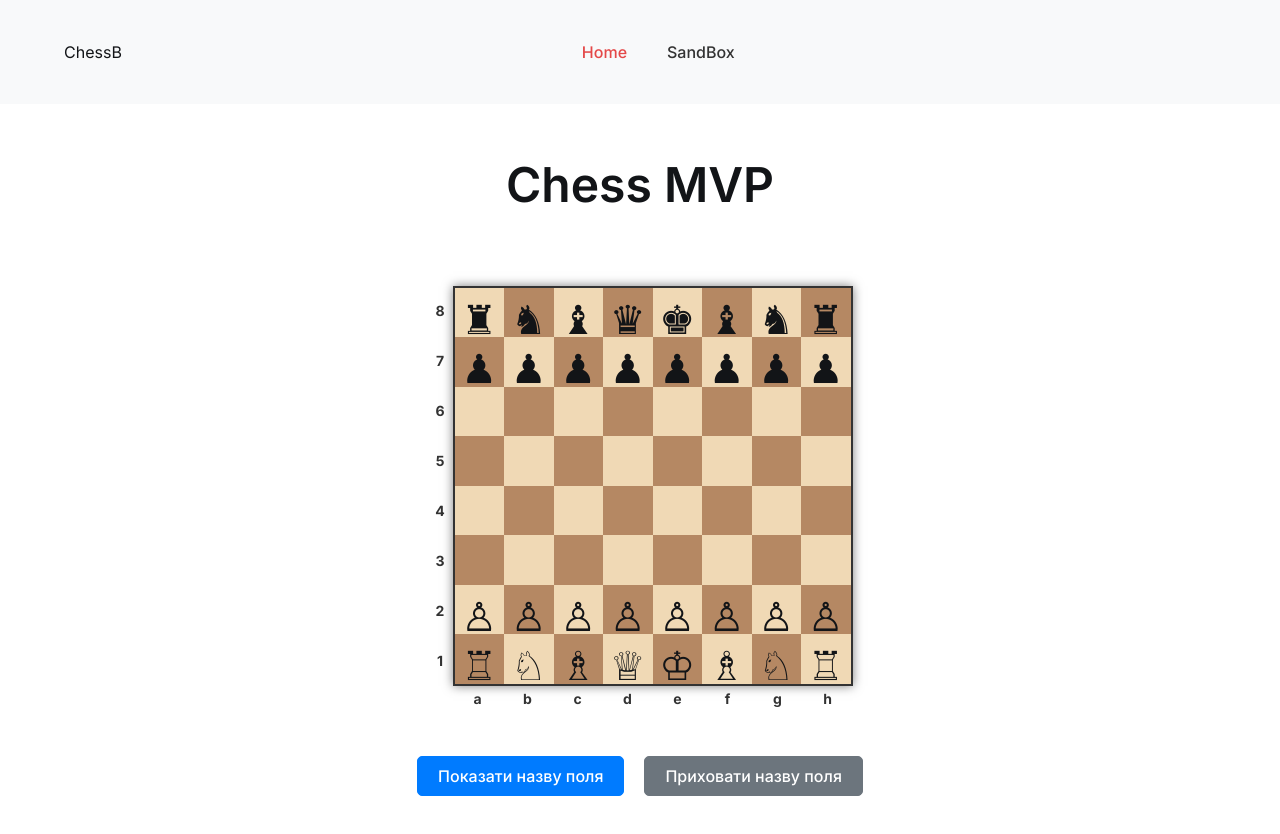
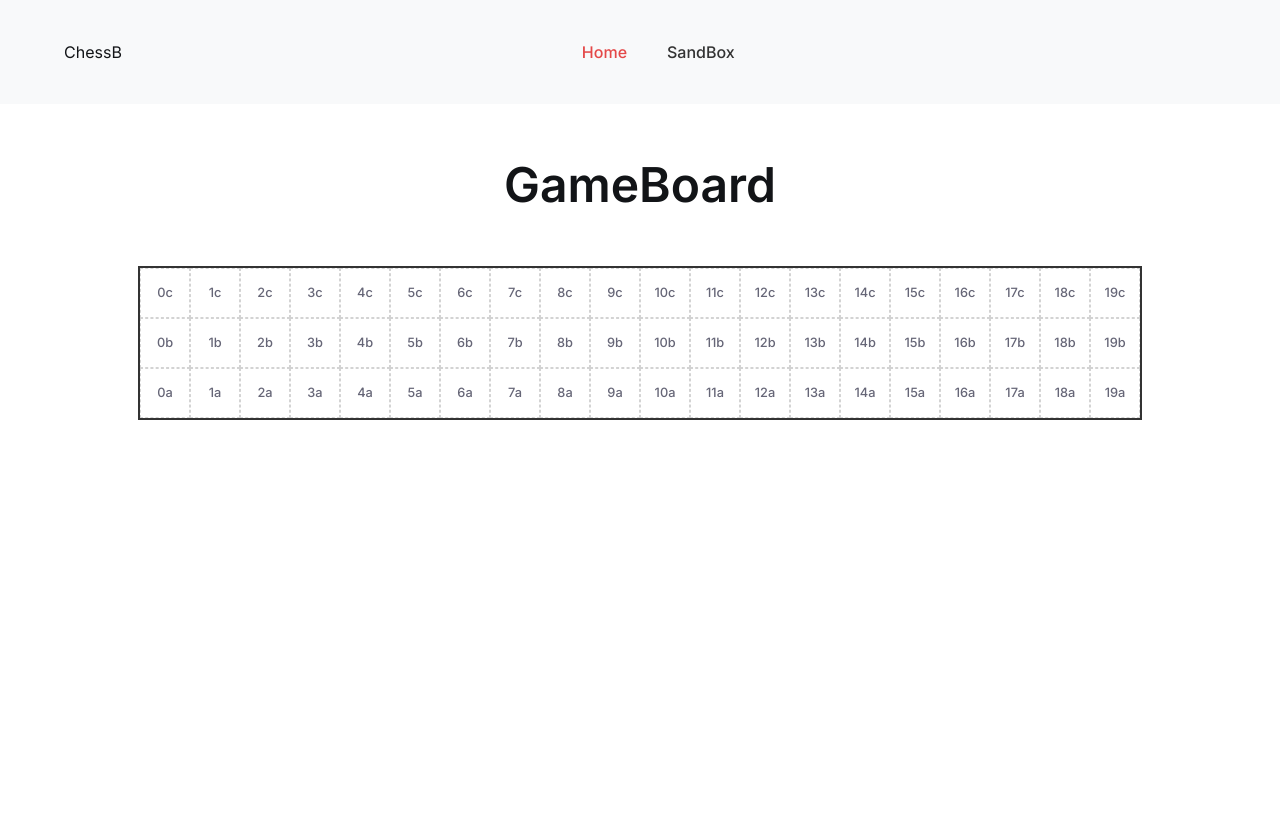
Before and after one commit to blackkat02/sticmanRun, a React (Vite) app: page / in a window 1280 px wide. Shown: the top 834 px of the page. After the commit the page ends 800 px from the top, so only its background shows below. Built offline with nearby package versions, Linux system fonts and the light colour scheme; a web font is replaced by a local one.

Commit message:
added GameBoard

```diff
--- a/package.json
+++ b/package.json
@@ -30,7 +30,7 @@
   },
   "devDependencies": {
     "@eslint/js": "^9.22.0",
-    "@vitejs/plugin-react": "^4.5.0",
+    "@vitejs/plugin-react": "^4.7.0",
     "@vitejs/plugin-react-swc": "^3.9.0",
     "eslint": "^9.22.0",
     "eslint-config-prettier": "^10.1.2",
--- /dev/null
+++ b/src/components/Cell/Cell.jsx
@@ -0,0 +1,27 @@
+// Cell.js - Компонент окремої клітинки
+import React from 'react';
+
+export const Cell = ({ x, y, level, onClick }) => {
+  const cellStyle = {
+    width: '50px', // Розмір клітинки
+    height: '50px',
+    border: '1px dashed lightgray', // Переривчастий світло-сірий бордер
+    display: 'flex',
+    justifyContent: 'center',
+    alignItems: 'center',
+    fontSize: '0.8em',
+    color: '#667',
+    boxSizing: 'border-box', // Щоб бордер не збільшував розмір клітинки
+    cursor: 'pointer',
+    backgroundColor: 'white', // Можеш змінити для візуалізації рівнів
+  };
+
+  // Тимчасова індикація для демонстрації координат та рівнів
+  const displayCoord = `${x}${String.fromCharCode(97 + level)}`; // 0a, 1b, etc.
+
+  return (
+    <button style={cellStyle} onClick={onClick}>
+      {displayCoord}
+    </button>
+  );
+};
--- /dev/null
+++ b/src/components/GameBoard/GameBoard.jsx
@@ -0,0 +1,49 @@
+import React from 'react';
+import { Cell } from '../Cell/Cell';
+
+export const GameBoard = () => {
+  // Розміри дошки
+  const boardWidthInCells = 20; // 20 клітинок завширшки
+  const numberOfLevels = 3;    // 3 рівні (0, 1, 2 або a, b, c)
+
+  const boardStyle = {
+    display: 'grid',
+    // Створюємо колонки, де кожна клітинка має ширину 50px
+    gridTemplateColumns: `repeat(${boardWidthInCells}, 50px)`,
+    // Створюємо рядки, де кожна клітинка має висоту 50px
+    gridTemplateRows: `repeat(${numberOfLevels}, 50px)`,
+    gap: '0px', // Без проміжків між клітинками
+    maxWidth: '100%', // Дошка на всю ширину екрана (або контейнера)
+    overflowX: 'auto', // Прокрутка, якщо дошка ширша за екран
+    margin: '20px auto', // Центруємо дошку
+    border: '2px solid #333', // Бордер для всієї дошки
+    // Щоб верхній рівень був зверху візуально, а не знизу
+    transform: 'scaleY(-1)', // Перевертаємо по вертикалі
+  };
+
+  const cellContainerStyle = {
+    transform: 'scaleY(-1)', // Кожну клітинку теж перевертаємо, щоб текст був правильним
+  };
+
+  const cells = [];
+  for (let level = 0; level < numberOfLevels; level++) {
+    for (let x = 0; x < boardWidthInCells; x++) {
+      cells.push(
+        <div key={`${x}-${level}`} style={cellContainerStyle}>
+          <Cell
+            x={x}
+            y={level} // y тут фактично є рівнем
+            level={level}
+            onClick={() => console.log(`Натиснуто клітинку: X=${x}, Рівень=${level}`)}
+          />
+        </div>
+      );
+    }
+  }
+
+  return (
+    <div style={boardStyle}>
+      {cells}
+    </div>
+  );
+};
--- a/src/components/Square/Square.jsx
+++ b/src/components/Square/Square.jsx
@@ -10,10 +10,6 @@ const Square = React.memo(({ id, isLight, showSquareId, pieceType, onClick }) =>
     <button // Змінили <div> на <button>
       className={`${styles.square} ${isLight ? styles.light : styles.dark} ${styles[id] || ''}`}
       onClick={onClick}
-      // Ці атрибути тепер не потрібні, бо <button> надає їх за замовчуванням
-      // role="button"
-      // tabIndex={0}
-      // onKeyDown={(event) => { /* ... */ }}
 
       // aria-label все ще корисний для надання більш детального контексту
       aria-label={`Клітинка ${id}, ${colorName} ${pieceDescription}`}
--- a/src/pages/HomePage/HomePage.jsx
+++ b/src/pages/HomePage/HomePage.jsx
@@ -1,43 +1,17 @@
 import React, { useState } from 'react';
 import { useDispatch } from 'react-redux';
-// import { initialPosition } from '../../redux/positionsSlice';
-import ChessBoardView from '../../components/ChessBoardView/ChessBoardView';
-import Button from '../../components/Button/Button';
+
+import { GameBoard } from '../../components/GameBoard/GameBoard';
 import styles from './HomePage.module.css';
 
 const HomePage = () => {
-  const [showSquareId, setShowSquareId] = useState(false);
-
-  const handleShowId = () => {
-    setShowSquareId(true);
-  };
-
-  const handleHideId = () => {
-    setShowSquareId(false);
-  };
 
   return (
     <div className={styles.homePageWrapper}>
-      <h1>Chess MVP</h1>
+      <h1>GameBoard</h1>
 
-      <ChessBoardView showSquareId={showSquareId} />
+      <GameBoard />
 
-      <div className={styles.buttonGroup}>
-        <Button
-          onClick={handleShowId}
-          id="show-id-button"
-          className={styles.primaryButton}
-        >
-          Показати назву поля
-        </Button>
-        <Button
-          onClick={handleHideId}
-          id="hide-id-button"
-          className={styles.secondaryButton}
-        >
-          Приховати назву поля
-        </Button>
-      </div>
     </div>
   );
 };
```
Also changed, not shown: src/components/Cell/Cell.module.css (added), src/components/GameBoard/GameBoard.module.css (added), vite.config.js (line endings or trailing spaces), 1 other file (tests, documents, lock files or other folders).
